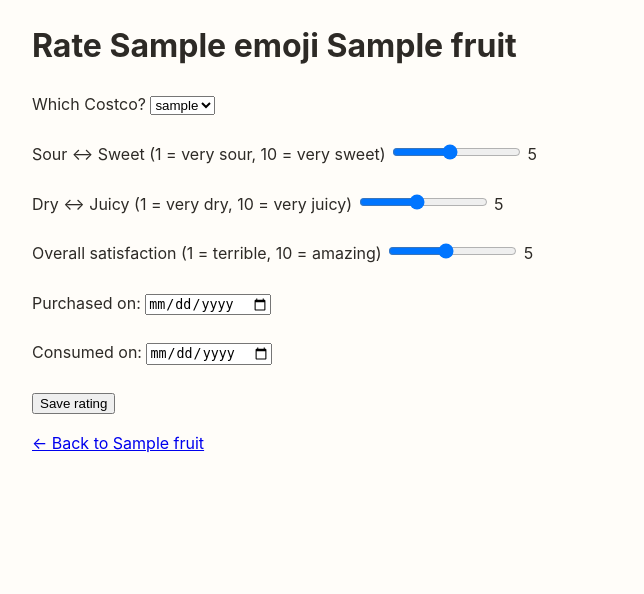
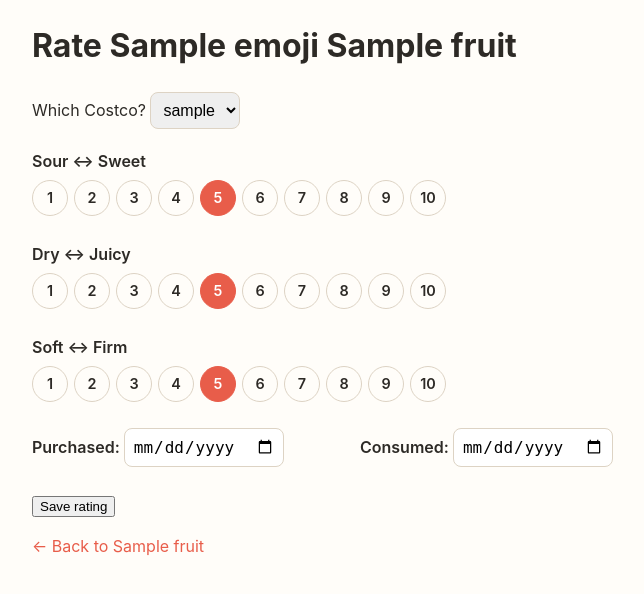
Before and after one commit to kkatieliu/fruit-loop-rater, a Flask app: template templates/rate.html in a window 1280 px wide. Shown: the top 594 px of the page, without its empty margins (288-932 px from the left). Run offline with Flask 3, Linux system fonts and the light colour scheme; the template is opened without the code that fills it: most values are stand-ins (such as "Sample title", 1, 10 or a date in 2020).

Commit message:
Rate page: tap scales, side-by-side dates, overwrite notice

```diff
--- a/app.py
+++ b/app.py
@@ -42,17 +42,19 @@
 def home():
     db = get_db()
 
+    this_week = week_start_of(date.today())
+
     fruits = db.execute("""
         SELECT f.id, f.name, f.emoji,
-               CAST(ROUND(AVG(r.overall), 0) AS INTEGER)  AS avg_overall,
+               CAST(ROUND(AVG(r.firmness), 0) AS INTEGER)   AS avg_firmness,
                CAST(ROUND(AVG(r.sweetness), 0) AS INTEGER) AS avg_sweetness,
                CAST(ROUND(AVG(r.juiciness), 0) AS INTEGER) AS avg_juiciness,
                COUNT(r.id) AS num_ratings
         FROM fruits f
-        LEFT JOIN ratings r ON r.fruit_id = f.id
+        LEFT JOIN ratings r ON r.fruit_id = f.id AND r.week_start = ?
         GROUP BY f.id
-        ORDER BY avg_overall DESC
-    """).fetchall()
+        ORDER BY num_ratings DESC, f.name
+    """, (this_week,)).fetchall()
 
 
 
@@ -83,7 +85,7 @@
         location_id = request.form["location_id"]
         sweetness = int(request.form["sweetness"])
         juiciness = int(request.form["juiciness"])
-        overall = int(request.form["overall"])
+        firmness = int(request.form["firmness"])
         purchase_date = request.form["purchase_date"]
         consumed_date = request.form["consumed_date"]
 
@@ -105,18 +107,18 @@
 
         db.execute(
             """INSERT INTO ratings
-               (user_id, fruit_id, location_id, sweetness, juiciness, overall,
+               (user_id, fruit_id, location_id, sweetness, juiciness, firmness,
                 purchase_date, consumed_date, week_start)
                VALUES (?, ?, ?, ?, ?, ?, ?, ?, ?)
                ON CONFLICT (user_id, fruit_id, location_id, week_start)
                DO UPDATE SET sweetness = excluded.sweetness,
                              juiciness = excluded.juiciness,
-                             overall = excluded.overall,
+                             firmness = excluded.firmness,
                              purchase_date = excluded.purchase_date,
                              consumed_date = excluded.consumed_date,
                              created_at = CURRENT_TIMESTAMP""",
             (session["user_id"], fruit_id, location_id,
-             sweetness, juiciness, overall,
+             sweetness, juiciness, firmness,
              purchase_date, consumed_date, week_start),
         )
         db.commit()
@@ -124,14 +126,24 @@
         session["last_location_id"] = int(location_id)
         return redirect(f"/fruit/{fruit_id}")
 
+    already = db.execute(
+        """SELECT l.nickname FROM ratings r
+           JOIN locations l ON l.id = r.location_id
+           WHERE r.user_id = ? AND r.fruit_id = ? AND r.week_start = ?""",
+        (session["user_id"], fruit_id, week_start_of(date.today())),
+    ).fetchall()
+    already_at = [row["nickname"] for row in already]
+
     db.close()
     today = date.today().isoformat()
+
     return render_template(
         "rate.html",
         fruit=fruit,
         locations=locations,
         today=today,
         last_location_id=session.get("last_location_id"),
+        already_at=already_at,
     )
 
 
@@ -208,8 +220,20 @@
     loc_filter = "AND location_id = ?" if location_id else ""
     loc_params = (location_id,) if location_id else ()
 
+    this_week = week_start_of(date.today())
+
+    this_week_avg = db.execute(
+        f"""SELECT CAST(ROUND(AVG(firmness), 0) AS INTEGER)   AS avg_firmness,
+                   CAST(ROUND(AVG(sweetness), 0) AS INTEGER) AS avg_sweetness,
+                   CAST(ROUND(AVG(juiciness), 0) AS INTEGER) AS avg_juiciness,
+                   COUNT(id) AS num_ratings
+            FROM ratings
+            WHERE fruit_id = ? AND week_start = ? {loc_filter}""",
+        (fruit_id, this_week, *loc_params),
+    ).fetchone()
+
     averages = db.execute(
-        f"""SELECT CAST(ROUND(AVG(overall), 0) AS INTEGER)   AS avg_overall,
+        f"""SELECT CAST(ROUND(AVG(firmness), 0) AS INTEGER)   AS avg_firmness,
                    CAST(ROUND(AVG(sweetness), 0) AS INTEGER) AS avg_sweetness,
                    CAST(ROUND(AVG(juiciness), 0) AS INTEGER) AS avg_juiciness,
                    COUNT(id) AS num_ratings
@@ -218,7 +242,7 @@
     ).fetchone()
 
     ratings = db.execute(
-        f"""SELECT r.sweetness, r.juiciness, r.overall,
+        f"""SELECT r.sweetness, r.juiciness, r.firmness,
                    r.purchase_date, r.consumed_date,
                    l.nickname AS location,
                    (SELECT COUNT(*) FROM ratings r2
@@ -232,7 +256,7 @@
 
     weekly = db.execute(
         f"""SELECT week_start,
-                   CAST(ROUND(AVG(overall), 0) AS INTEGER)   AS avg_overall,
+                   CAST(ROUND(AVG(firmness), 0) AS INTEGER)   AS avg_firmness,
                    CAST(ROUND(AVG(sweetness), 0) AS INTEGER) AS avg_sweetness,
                    CAST(ROUND(AVG(juiciness), 0) AS INTEGER) AS avg_juiciness,
                    COUNT(id) AS num_ratings
@@ -246,7 +270,7 @@
     my_weekly = {}
     if "user_id" in session:
         rows = db.execute(
-            f"""SELECT week_start, sweetness, juiciness, overall
+            f"""SELECT week_start, sweetness, juiciness, firmness
                 FROM ratings
                 WHERE fruit_id = ? AND user_id = ? {loc_filter}""",
             (fruit_id, session["user_id"], *loc_params),
@@ -255,7 +279,7 @@
 
     db.close()
     return render_template("fruit.html", fruit=fruit, averages=averages,
-                           ratings=ratings, weekly=weekly, my_weekly=my_weekly,
+                           ratings=ratings, weekly=weekly, my_weekly=my_weekly, this_week_avg=this_week_avg,
                            locations=locations, selected_location=location_id,
                            tier_for=tier_for)
 
@@ -267,7 +291,7 @@
     db = get_db()
 
     my_ratings = db.execute(
-        """SELECT r.sweetness, r.juiciness, r.overall,
+        """SELECT r.sweetness, r.juiciness, r.firmness,
                 r.purchase_date, r.consumed_date, r.week_start,
                 f.name AS fruit_name, f.emoji AS fruit_emoji, f.id AS fruit_id,
                 l.nickname AS location
--- a/init_db.py
+++ b/init_db.py
@@ -43,7 +43,7 @@
         location_id INTEGER NOT NULL REFERENCES locations(id),
         sweetness INTEGER NOT NULL CHECK (sweetness BETWEEN 1 AND 10),
         juiciness INTEGER NOT NULL CHECK (juiciness BETWEEN 1 AND 10),
-        overall INTEGER NOT NULL CHECK (overall BETWEEN 1 AND 10),
+        firmness INTEGER NOT NULL CHECK (firmness BETWEEN 1 AND 10),
         purchase_date DATE NOT NULL,
         consumed_date DATE NOT NULL CHECK (consumed_date >= purchase_date),
         week_start DATE NOT NULL,
--- a/static/style.css
+++ b/static/style.css
@@ -9,3 +9,110 @@
     background: #fffdf9;
     line-height: 1.55;
 }
+
+.fruit-card {
+    background: #ffffff;
+    border: 1px solid #eee5d8;
+    border-radius: 12px;
+    padding: 16px;
+    margin: 12px 0;
+    box-shadow: 0 1px 3px rgba(0, 0, 0, 0.06);
+}
+
+.fruit-name {
+    font-size: 1.15rem;
+    font-weight: 600;
+    margin-bottom: 4px;
+}
+
+.fruit-name a {
+    text-decoration: none;
+    color: inherit;
+}
+
+.rate-button {
+    display: inline-block;
+    margin-top: 10px;
+    padding: 6px 14px;
+    background: #e85d4a;
+    color: white;
+    border-radius: 8px;
+    text-decoration: none;
+    font-size: 0.9rem;
+}
+
+.headline-stat { font-size: 1.1rem; }
+.alltime-stat  { color: #8a8378; }
+
+a {
+    color: #e85d4a;
+    text-decoration: none;
+}
+
+a:hover {
+    text-decoration: underline;
+}
+
+.field {
+    margin: 20px 0;
+}
+
+.field label {
+    display: block;
+    font-weight: 600;
+    margin-bottom: 6px;
+}
+
+input[type="range"] {
+    width: 100%;
+    accent-color: #e85d4a;
+}
+
+select, input[type="date"] {
+    padding: 8px;
+    border: 1px solid #ddd3c4;
+    border-radius: 8px;
+    font-size: 1rem;
+}
+
+.legend {
+    color: #8a8378;
+    font-size: 0.85rem;
+}
+
+.scale { display: flex; gap: 6px; }
+.scale-option input { display: none; }
+.scale-option span {
+    display: flex;
+    align-items: center;
+    justify-content: center;
+    width: 34px;
+    height: 34px;
+    border: 1px solid #ddd3c4;
+    border-radius: 50%;
+    font-size: 0.9rem;
+    cursor: pointer;
+}
+.scale-option input:checked + span {
+    background: #e85d4a;
+    color: white;
+    border-color: #e85d4a;
+}
+
+.date-row {
+    display: flex;
+    gap: 16px;
+}
+
+.date-row label {
+    flex: 1;
+}
+
+
+.notice {
+    background: #fff4e5;
+    border: 1px solid #f0d9b5;
+    border-radius: 8px;
+    padding: 10px 14px;
+    font-size: 0.9rem;
+}
--- a/templates/profile.html
+++ b/templates/profile.html
@@ -7,7 +7,7 @@
 
     <p>
         {{ my_tier["emoji"] }} <strong>{{ my_tier["name"] }}</strong>
-        — {{ count }} rating{{ "s" if count != 1 }}
+        : {{ count }} rating{{ "s" if count != 1 }}
         {% if next_tier_at %}
             <small>({{ next_tier_at - count }} more to reach the next tier!)</small>
         {% else %}
@@ -25,7 +25,7 @@
                 {% for r in week_ratings %}
                     <li>
                         <a href="/fruit/{{ r['fruit_id'] }}">{{ r["fruit_emoji"] }} {{ r["fruit_name"] }}</a>:
-                        {{ r["overall"] }}/10 overall satisfaction | 🍬 {{ r["sweetness"] }} | 💧 {{ r["juiciness"] }}
+                            🍬 {{ r["sweetness"] }} | 💧 {{ r["juiciness"] }} | ✊ {{ r["firmness"] }}
                         <small>(bought {{ r["purchase_date"] | prettydate }},
                                eaten {{ r["consumed_date"] | prettydate }})</small>
                     </li>
--- a/templates/rate.html
+++ b/templates/rate.html
@@ -4,6 +4,11 @@
 
 {% block content %}
     <h1>Rate {{ fruit["emoji"] }} {{ fruit["name"] }}</h1>
+
+    {% if already_at %}
+        <p class="notice"> Ratings are once per fruit, per Costco,
+           per week - submitting again for the same Costco will replace your pervious rating.</p>
+    {% endif %}
 
     {% if error %}
         <p style="color: red">{{ error }}</p>
@@ -20,38 +25,57 @@
                 {% endfor %}
             </select>
         </label>
-        <br><br>
 
-        <label>Sour ↔ Sweet (1 = very sour, 10 = very sweet)
-            <input type="range" name="sweetness" min="1" max="10" value="5"
-                   oninput="this.nextElementSibling.textContent = this.value">
-            <output>5</output>
+        <div class="field">
+            <label>Sour ↔ Sweet</label>
+            <div class="slider-row">
+                <div class="scale" role="radiogroup">
+                    {% for n in range(1, 11) %}
+                        <label class="scale-option">
+                            <input type="radio" name="sweetness" value="{{ n }}" {% if n == 5 %}checked{% endif %}>
+                            <span>{{ n }}</span>
                         </label>
-        <br><br>
+                    {% endfor %}
+                </div>
+            </div>
+        </div>
 
-        <label>Dry ↔ Juicy (1 = very dry, 10 = very juicy)
-            <input type="range" name="juiciness" min="1" max="10" value="5"
-                   oninput="this.nextElementSibling.textContent = this.value">
-            <output>5</output>
+        <div class="field">
+            <label>Dry ↔ Juicy</label>
+            <div class="slider-row">
+                <div class="scale" role="radiogroup">
+                    {% for n in range(1, 11) %}
+                        <label class="scale-option">
+                            <input type="radio" name="juiciness" value="{{ n }}" {% if n == 5 %}checked{% endif %}>
+                            <span>{{ n }}</span>
                         </label>
-        <br><br>
+                    {% endfor %}
+                </div>
+            </div>
+        </div>
 
-        <label>Overall satisfaction (1 = terrible, 10 = amazing)
-            <input type="range" name="overall" min="1" max="10" value="5"
-                   oninput="this.nextElementSibling.textContent = this.value">
-            <output>5</output>
+        <div class="field">
+            <label>Soft ↔ Firm</label>
+            <div class="slider-row">
+                <div class="scale" role="radiogroup">
+                    {% for n in range(1, 11) %}
+                        <label class="scale-option">
+                            <input type="radio" name="firmness" value="{{ n }}" {% if n == 5 %}checked{% endif %}>
+                            <span>{{ n }}</span>
                         </label>
-        <br><br>
+                    {% endfor %}
+                </div>
+            </div>
+        </div>
 
-        <label>Purchased on:
+        <div class="field date-row">
+            <label>Purchased:
                 <input type="date" name="purchase_date" value="{{ today }}" required>
             </label>
-        <br><br>
-
-        <label>Consumed on:
+            <label>Consumed:
                 <input type="date" name="consumed_date" value="{{ today }}" required>
             </label>
-        <br><br>
+        </div>
 
         <button type="submit">Save rating</button>
     </form>
```
Also changed, not shown: templates/fruit.html (+38 -27 lines), templates/home.html (+21 -20 lines). Lines whose indentation alone changed are shown as unchanged.
